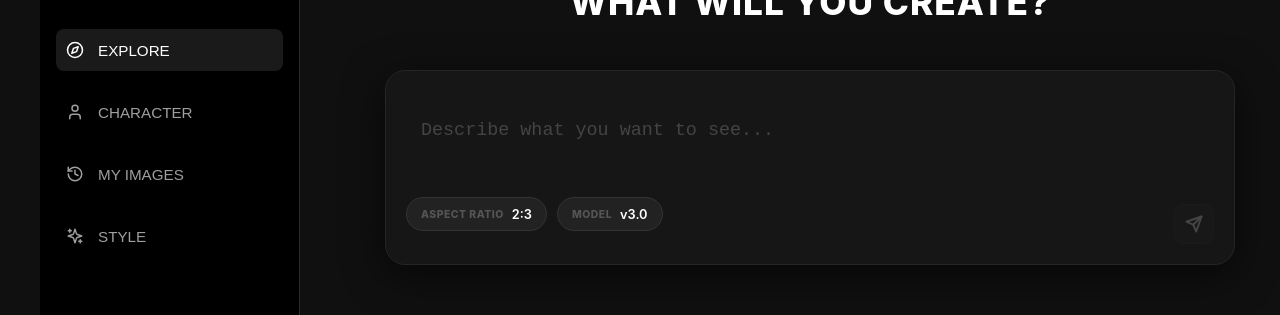
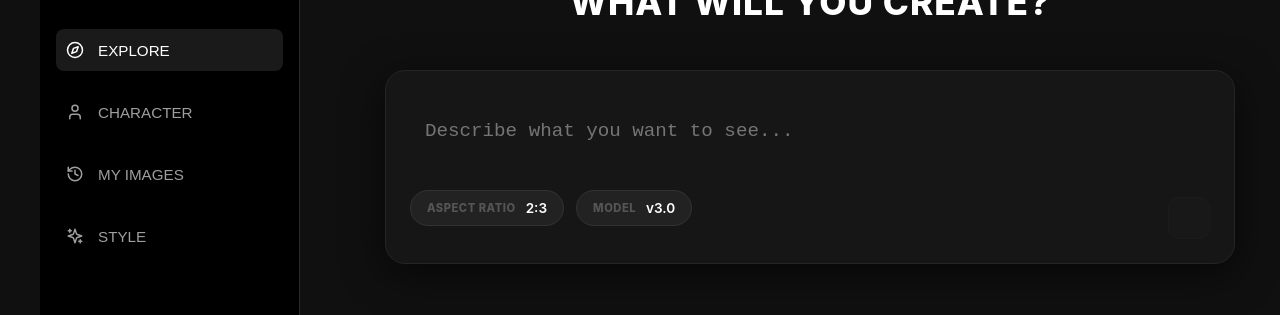
Before and after one commit to Chidera-M-C/titan-ultra-engine, a React (Vite) app: page / in a window 1280 px wide. Shown: the part 123-438 px from the top of the page. Built offline with nearby package versions, Linux system fonts and the light colour scheme.

Commit message:
Update PromptBox.css

```diff
--- a/src/components/PromptSection/PromptBox.css
+++ b/src/components/PromptSection/PromptBox.css
@@ -1,15 +1,15 @@
-/* --- PROMPT CONTAINER --- */
+/* src/components/PromptSection/PromptBox.css */
+
 .prompt-container {
   width: 100%;
   max-width: 850px;
   background: #161616;
   border: 1px solid #252525;
   border-radius: 20px;
-  padding: 20px;
+  padding: 24px;
   display: flex;
   flex-direction: column;
-  gap: 16px;
-  margin: 0 auto;
+  gap: 20px;
   box-shadow: 0 10px 40px rgba(0,0,0,0.6);
 }
 
@@ -19,28 +19,21 @@
   border: none;
   outline: none;
   color: #ECECEC;
-  font-size: 1.15rem;
+  font-size: 1.2rem;
   font-family: 'Courier New', Courier, monospace;
   resize: none;
   min-height: 40px;
-  line-height: 1.6;
 }
 
-.prompt-input::placeholder {
-  color: #444;
-}
-
-/* --- TOOLBAR LAYOUT --- */
 .prompt-tools {
   display: flex;
   justify-content: space-between;
   align-items: center;
-  margin-top: 8px;
 }
 
 .left-tools {
   display: flex;
-  gap: 10px;
+  gap: 12px;
 }
 
 /* --- THE PILLS --- */
@@ -48,50 +41,42 @@
   position: relative;
   background: #222;
   border: 1px solid #333;
-  height: 34px;
-  padding: 0 14px;
+  height: 36px;
+  padding: 0 16px;
   border-radius: 100px;
   display: flex;
   align-items: center;
-  gap: 8px; /* This separates Label from Value */
-  transition: 0.2s;
-}
-
-.tool-pill:hover {
-  background: #2a2a2a;
-  border-color: #444;
+  gap: 10px;
+  cursor: pointer;
 }
 
 .pill-label {
   color: #555;
-  font-size: 0.65rem;
+  font-size: 0.7rem;
   font-weight: 800;
+  text-transform: uppercase;
   letter-spacing: 0.5px;
-  white-space: nowrap;
 }
 
 .pill-value {
   color: #fff;
-  font-size: 0.8rem;
+  font-size: 0.85rem;
   font-weight: 600;
 }
 
-/* --- THE SELECT FIX (GHOSTING) --- */
+/* THE FIX: Invisible Select overlay */
 .hidden-select {
   position: absolute;
-  top: 0;
-  left: 0;
+  inset: 0;
+  opacity: 0;
+  cursor: pointer;
   width: 100%;
-  height: 100%;
-  opacity: 0; /* Makes the white box invisible */
-  cursor: pointer;
-  -webkit-appearance: none;
 }
 
-/* --- THE SEND BUTTON --- */
+/* --- SEND BUTTON --- */
 .generate-fab {
-  width: 40px;
-  height: 40px;
+  width: 42px;
+  height: 42px;
   background: #222;
   color: #fff;
   border: 1px solid #333;
@@ -100,22 +85,18 @@
   align-items: center;
   justify-content: center;
   cursor: pointer;
-  transition: all 0.2s ease;
-  padding: 0;
+  transition: 0.2s;
 }
 
 .generate-fab:hover:not(:disabled) {
   background: #333;
   border-color: #555;
-  transform: translateY(-1px);
 }
 
 .generate-fab:disabled {
   opacity: 0.2;
-  cursor: not-allowed;
 }
 
-/* --- LOADER --- */
 .spinner {
   width: 18px;
   height: 18px;
```
